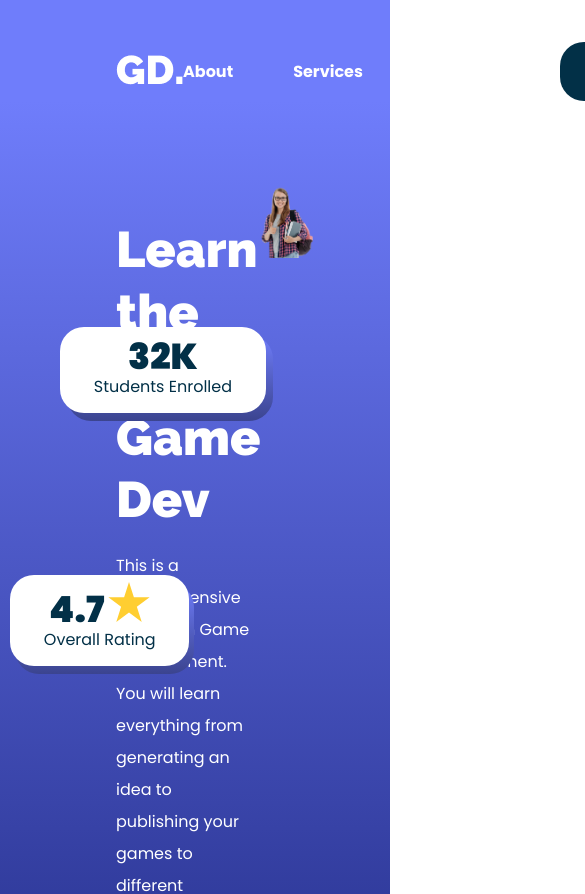
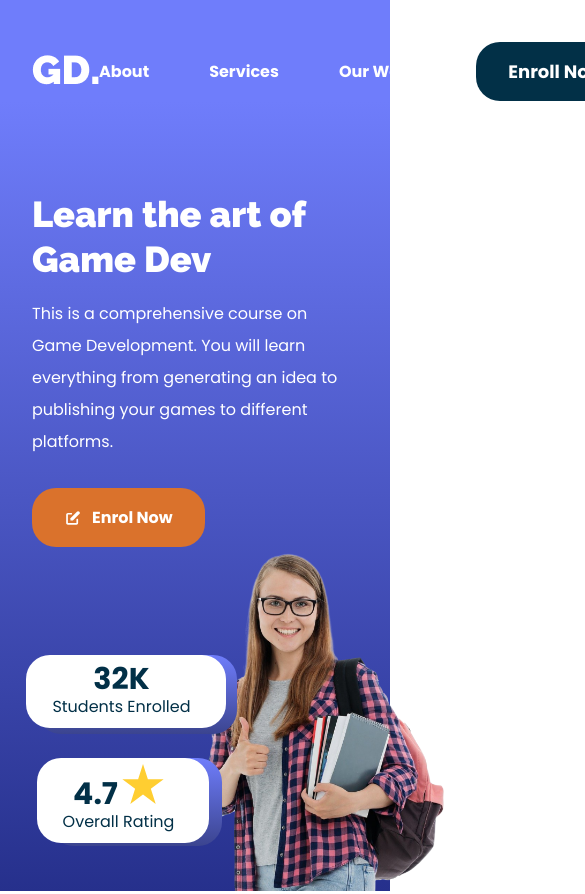
Before and after one commit to kimthanh932000/gd-homepage, a React (Create React App) app: page / in a window 390 px wide. Shown: the top 894 px of the page, 585 px wide, since content can reach past the window. Built offline with nearby package versions, Linux system fonts and the light colour scheme.

Commit message:
responsive hero section

```diff
--- a/public/index.html
+++ b/public/index.html
@@ -28,7 +28,7 @@
 	<link rel="preconnect" href="https://fonts.googleapis.com">
 	<link rel="preconnect" href="https://fonts.gstatic.com" crossorigin>
 	<link href="https://fonts.googleapis.com/css2?family=Poppins:wght@400;500;600;700;800;900&family=Raleway:wght@400;500;600;700;800;900&display=swap" rel="stylesheet">
-	<title>React App</title>
+	<title>GD HomePage</title>
 </head>
 <body>
 <noscript>You need to enable JavaScript to run this app.</noscript>
--- a/src/assets/scss/abstract/_mixins.scss
+++ b/src/assets/scss/abstract/_mixins.scss
@@ -11,3 +11,21 @@
 	line-height: $lh;
 	padding: $padding;
 }
+
+@mixin respond($breakpoint) {
+	@if $breakpoint == phone-port {
+		@media (max-width: 414px) {@content};
+	}
+	@if $breakpoint == phone-land {
+		@media (max-width: 768px) {@content};
+	}
+	@if $breakpoint == tab {
+		@media (max-width: 834px) {@content};
+	}
+	@if $breakpoint == desktop {
+		@media (max-width: 1200px) {@content};
+	}
+	@if $breakpoint == lg-desktop {
+		@media (min-width: 1366px) {@content};
+	}
+}
--- a/src/assets/scss/base/_base.scss
+++ b/src/assets/scss/base/_base.scss
@@ -1,3 +1,5 @@
+@import "src/assets/scss/abstract/mixins";
+
 * {
 	padding: 0;
 	margin: 0;
@@ -5,6 +7,7 @@
 }
 
 body {
+	height: 100%;
 	font-size: var(--fs-primary);
 	font-family: var(--ff-primary);
 }
@@ -14,8 +17,26 @@ body {
 }
 
 .container {
+	--padding: 116px;
+
+	@include respond(tab) {
+		--padding: 100px;
+	}
+
+	@media (max-width: 600px) {
+		--padding: 70px;
+	}
+
+	@media (max-width: 500px) {
+		--padding: 50px;
+	}
+
+	@include respond(phone-port) {
+		--padding: 32px;
+	}
+
+	width: calc(100% - (var(--padding) * 2));
 	margin: 0 auto;
-	padding: 0 116px;
 	max-width: 1366px;
 }
 
--- a/src/layout/header/Header.scss
+++ b/src/layout/header/Header.scss
@@ -10,7 +10,7 @@
 		display: flex;
 		justify-content: space-between;
 		align-items: center;
-		width: 100%;
+		//width: 100%;
 	}
 }
 
--- a/src/pages/index/courses/Courses.scss
+++ b/src/pages/index/courses/Courses.scss
@@ -19,6 +19,7 @@
 	&-content {
 		color: var(--clr-blue-dark);
 		display: flex;
+		justify-content: center;
 		gap: 73px;
 	}
 
@@ -61,6 +62,9 @@
 		&__ttl {
 			font-size: 30px;
 			line-height: 45px;
+			width: 370px;
+			overflow: hidden;
+			text-overflow: ellipsis;
 		}
 
 		&__duration {
--- a/src/pages/index/hero/Hero.js
+++ b/src/pages/index/hero/Hero.js
@@ -10,13 +10,17 @@ export default function Hero() {
 			<div className="container wrapper">
 				<div className="hero-left">
 					<h1 className="hero__ttl">
-						Learn the art of
-						<br/> Game Dev
+						Learn the art of Game Dev
+						{/*Learn the art of*/}
+						{/*<br/> Game Dev*/}
 					</h1>
 					<p className="hero__txt">
 						This is a comprehensive course on Game Development.
-						<br/> You will learn everything from generating an idea to
-						<br/> publishing your games to different platforms.
+						You will learn everything from generating an idea to
+						publishing your games to different platforms.
+						{/*This is a comprehensive course on Game Development.*/}
+						{/*<br/> You will learn everything from generating an idea to*/}
+						{/*<br/> publishing your games to different platforms.*/}
 					</p>
 					<Button classes={`hero__btn`} img={{src: iconPencil, alt: 'pencil', classes: 'icon-pencil'}}>Enrol Now</Button>
 				</div>
--- a/src/pages/index/hero/Hero.scss
+++ b/src/pages/index/hero/Hero.scss
@@ -8,18 +8,61 @@
 		position: relative;
 		display: flex;
 		justify-content: space-between;
+
+		@include respond(tab) {
+			flex-direction: column;
+			padding-top: 155px;
+		}
+
+		@include respond(phone-land) {
+			padding-top: 58px;
+		}
 	}
 
 	&-left {
+		width: 40.3%;
 		color: #fff;
 		margin-top: 33px;
+
+		@include respond(desktop) {
+			margin-bottom: 30px;
+		}
+
+		@include respond(tab) {
+			width: 100%;
+		}
 	}
 
 	&-right {
-		width: 446px;
+		width: 39.4%;
 		height: 582px;
-		margin-right: -39px;
+		margin-right: -34px;
 		position: relative;
+
+		@include respond(lg-desktop) {
+			max-width: 446px;
+		}
+
+		@media (max-width: 1317px) {
+			margin-right: -34px;
+			height: auto;
+		}
+
+		@include respond(desktop) {
+			margin-right: -80px;
+			display: flex;
+		}
+
+		@include respond(tab) {
+			width: 78.3%;
+			margin-right: -100px;
+			margin-top: -10%;
+			align-self: flex-end;
+		}
+
+		@include respond(phone-port) {
+			margin-right: -87px;
+		}
 	}
 
 	&__ttl {
@@ -28,6 +71,15 @@
 		font-weight: var(--fw-bold-extra);
 		line-height: 62.5px;
 		margin-bottom: 18px;
+
+		@include respond(tab) {
+			margin-bottom: 16px;
+		}
+
+		@include respond(phone-land) {
+			font-size: 36px;
+			line-height: 45px;
+		}
 	}
 
 	&__txt {
@@ -39,7 +91,12 @@
 	&__btn {
 		display: flex;
 		align-items: center;
+
 		@include btnPrimary(var(--clr-orange), var(--fs-md), 27px, 16px 32px);
+
+		@include respond(tab) {
+			font-size: 16px;
+		}
 
 		.icon-pencil {
 			width: 18px;
@@ -62,23 +119,89 @@
 		}
 
 		&:first-child {
-			top: 30px;
 			top: 141px;
-			left: -200px;
+			left: -45% /* -200px */;
+
+			@include respond(desktop) {
+				left: -60%
+			}
+
+			@include respond(tab) {
+				left: -44%;
+				top: 33.3%;
+			}
+
+			@media (max-width: 660px) {
+				top: 25%;
+				left: -58%;
+			}
+
+			@media (max-width: 500px) {
+				left: -62%;
+			}
+
+			@include respond(phone-port){
+				left: -64%;
+				top: 32%;
+			}
 
 			.bg {
 				top: 8px;
 				left: 7px;
+
+				@include respond(tab) {
+					height: 109%;
+					top: 0;
+					left: 7px;
+				}
+
+				@include respond(phone-land) {
+					top: 0;
+					left: 11px;
+				}
 			}
 		}
 
 		&:nth-child(2) {
 			bottom: 102px;
-			left: -250px;
+			left: -56%;
 
-			.bg {
+			@include respond(desktop) {
+				left: -70%
+			}
+
+			@include respond(tab) {
+				left: -44%;
+				bottom: 20.7%;
+			}
+
+			@media (max-width: 660px) {
+				left: -58%;
+			}
+
+			@media (max-width: 500px) {
+				left: -62%;
+			}
+
+			@include respond(phone-port){
+				left: -60%;
+				bottom: 14%;
+			}
+
+				.bg {
 				top: 8px;
 				left: 5px;
+
+				@include respond(tab) {
+					height: 104%;
+					top: 3px;
+					left: 5px;
+				}
+
+				@include respond(phone-land) {
+					top: 0;
+					left: 13px;
+				}
 			}
 			.icon-star {
 				margin-left: 4px;
@@ -99,20 +222,43 @@
 					font-size: 36px;
 					font-weight: var(--fw-bold-extra);
 					line-height: 45px;
+
+					@include respond(tab) {
+						font-weight: 700;
+					}
+
+					@include respond(phone-land) {
+						font-size: 30px;
+						font-weight: 700;
+						line-height: 37.5px;
+					}
 				}
 			}
 
 			&:first-child {
 				padding: 7px 33.5px 18px;
+
+				@include respond(phone-land) {
+					padding: 6px 35px 13px 26px;
+				}
 			}
 
 			&:nth-child(2) {
 				padding: 9px 30px 16px 41px;
+
+				@include respond(phone-land) {
+					padding: 6px 33px 13px 22px;
+				}
 			}
 		}
 	}
 
 	&__img {
 		max-width: 100%;
+
+		@media (max-width: 1048px) {
+			align-self: flex-end;
+			display: inline-flex;
+		}
 	}
 }
--- a/src/pages/index/testimonials/Testimonials.scss
+++ b/src/pages/index/testimonials/Testimonials.scss
@@ -3,7 +3,8 @@
 .testimonial {
 
 	.wrapper {
-		padding: 100px 116px;
+		padding-top: 100px;
+		padding-bottom: 100px;
 		display: flex;
 		justify-content: space-between;
 	}
```
Also changed, not shown: public/logo.png (added).
